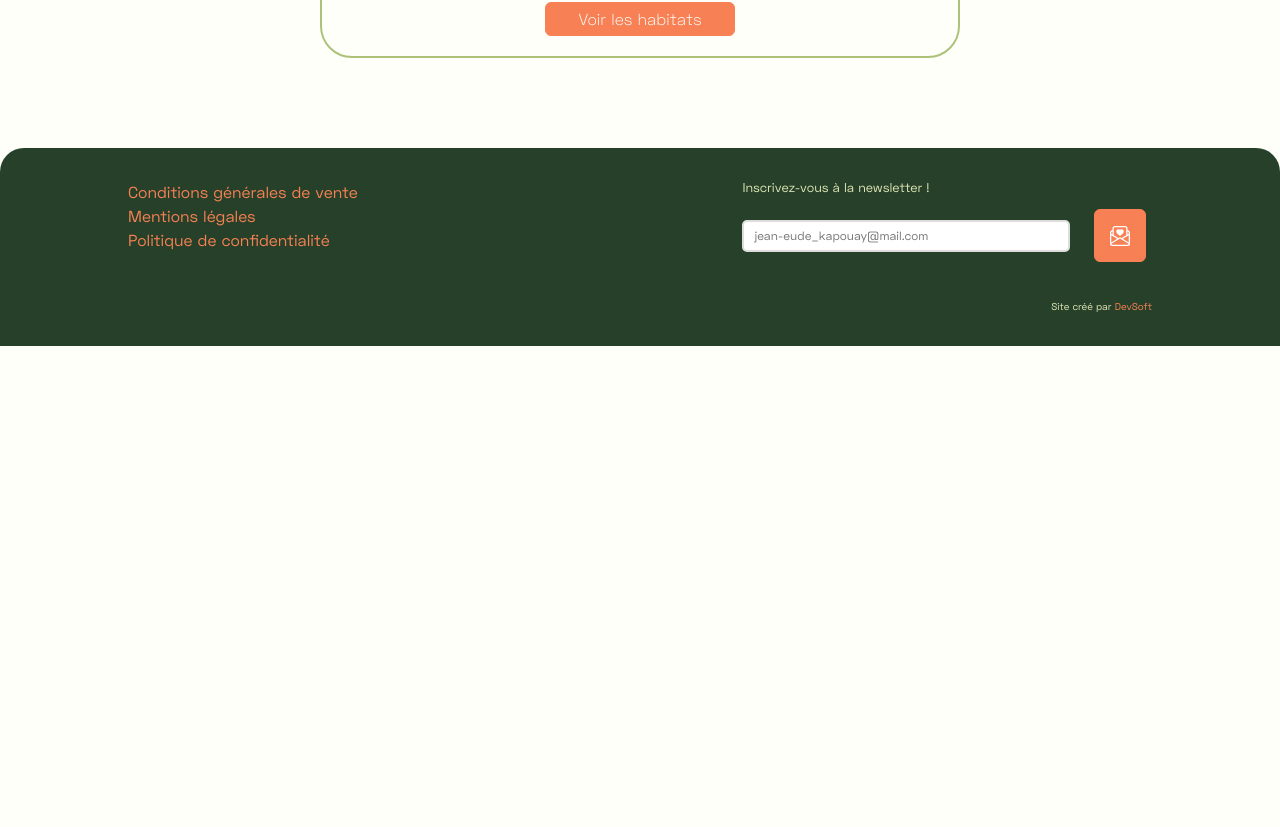
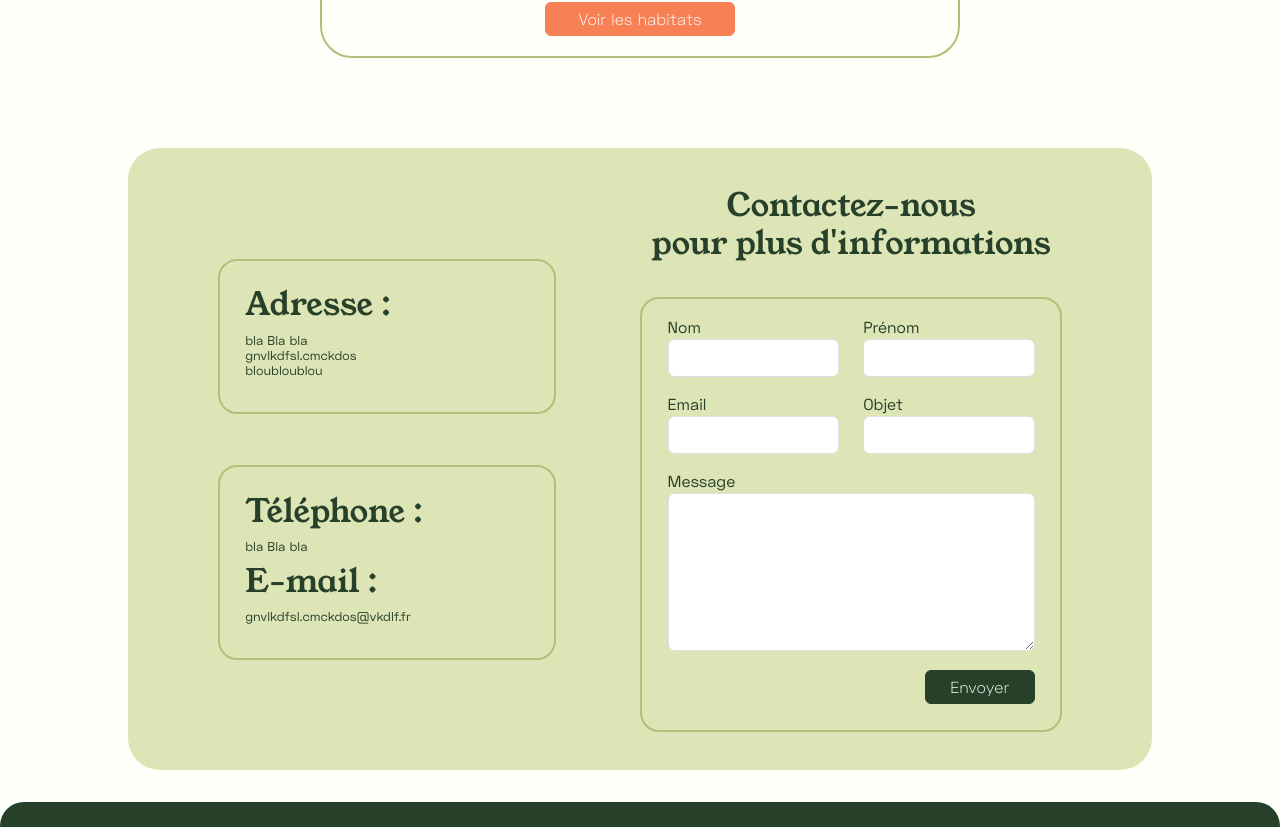
Before and after one commit to TheCrazyHitomi/Arcadia, a React (Vite) app: page / in a window 1280 px wide. Shown: the part 3063-3890 px from the top of the page. Before the commit the page ends 3409 px from the top, so only its background shows below. Built offline with nearby package versions, Linux system fonts and the light colour scheme.

Commit message:
create contact TS component

```diff
--- a/src/Pages/Home.tsx
+++ b/src/Pages/Home.tsx
@@ -4,6 +4,7 @@ import Intro from "../assets/components/intro/intro";
 import VisitAnim from "../assets/components/visit/visit";
 import FrontCards from "../assets/components/frontCards/frontCards";
 import AllOverCards from "../assets/components/mainCards/allOverCards";
+import Contact from "../assets/components/contact/contact";
 
 const Home: React.FC =() =>{
     return(
@@ -13,6 +14,7 @@ const Home: React.FC =() =>{
             <VisitAnim/>
             <FrontCards/>
             <AllOverCards/>
+            <Contact/>
         </>
     )
 }
--- /dev/null
+++ b/src/assets/components/contact/contact.tsx
@@ -0,0 +1,28 @@
+import React from "react";
+import ContactForm from "../contact/contactForm";
+
+const Contact: React.FC = () =>{
+    return(
+        <>
+        <div className="contact">
+            <div className="infoContact">
+                <div className="infoDiv">
+                    <h2>Adresse :</h2>
+                    <h3> bla Bla bla <br />
+                    gnvlkdfsl.cmckdos <br />
+                    bloubloublou
+                    </h3>
+                </div>
+                <div className="infoDiv">
+                    <h2>Téléphone :</h2>
+                    <h3> bla Bla bla </h3>
+                    <h2>E-mail : </h2>
+                    <h3>gnvlkdfsl.cmckdos@vkdlf.fr</h3>
+                </div>
+            </div>
+            <ContactForm/>
+        </div>
+        </>
+    )
+}
+export default Contact;
--- /dev/null
+++ b/src/assets/components/contact/contactForm.tsx
@@ -0,0 +1,90 @@
+import React, { useState, ChangeEvent, FormEvent } from 'react';
+import { Button, Form } from 'react-bootstrap';
+import Col from 'react-bootstrap/Col';
+import Row from 'react-bootstrap/Row';
+
+const ContactForm: React.FC = () => {
+    const [nom, setNom] = useState<string>('');
+    const [prenom, setPrenom] = useState<string>('');
+    const [email, setEmail] = useState<string>('');
+    const [objet, setObjet] = useState<string>('');
+    const [message, setMessage] = useState<string>('');
+
+    const handleSubmit = (e: FormEvent<HTMLFormElement>) => {
+        e.preventDefault();
+        console.log(nom, prenom, email, objet, message);
+    };
+
+    return (
+        <div className='contactForm'>
+            <div className='contactText'>
+                <h2>Contactez-nous <br />pour plus d'informations</h2>
+            </div>
+
+            <Form className='form' onSubmit={handleSubmit}>
+                <Col className='formContent'>
+                    <Row>
+                        <Col>
+                            <Form.Label className='formLabel' htmlFor="nom">Nom</Form.Label>
+                            <Form.Control
+                                type="text"
+                                id="nom"
+                                name="nom"
+                                value={nom}
+                                onChange={(e: ChangeEvent<HTMLInputElement>) => setNom(e.target.value)}
+                            />
+                        </Col>
+                        <Col>
+                            <Form.Label className='formLabel' htmlFor="prenom">Prénom</Form.Label>
+                            <Form.Control
+                                type="text"
+                                id="prenom"
+                                name="prenom"
+                                value={prenom}
+                                onChange={(e: ChangeEvent<HTMLInputElement>) => setPrenom(e.target.value)}
+                            />
+                        </Col>
+                    </Row>
+
+                    <Row>
+                        <Col>
+                            <Form.Label className='formLabel' htmlFor="email">Email</Form.Label>
+                            <Form.Control
+                                type="email"
+                                id="email"
+                                name="email"
+                                value={email}
+                                onChange={(e: ChangeEvent<HTMLInputElement>) => setEmail(e.target.value)}
+                            />
+                        </Col>
+                        <Col>
+                            <Form.Label className='formLabel' htmlFor="objet">Objet</Form.Label>
+                            <Form.Control
+                                type="text"
+                                id="objet"
+                                name="objet"
+                                value={objet}
+                                onChange={(e: ChangeEvent<HTMLInputElement>) => setObjet(e.target.value)}
+                            />
+                        </Col>
+                    </Row>
+
+                    <Col>
+                        <Form.Label className='formLabel' htmlFor="message">Message</Form.Label>
+                        <Form.Control
+                            as="textarea"
+                            rows={6}
+                            id="message"
+                            name="message"
+                            value={message}
+                            onChange={(e: ChangeEvent<HTMLTextAreaElement>) => setMessage(e.target.value)}
+                        />
+                    </Col>
+                </Col>
+                <Button className='submitButton' variant="primary2" type="submit">Envoyer</Button>
+            </Form>
+        </div>
+    );
+}
+
+export default ContactForm;
```
